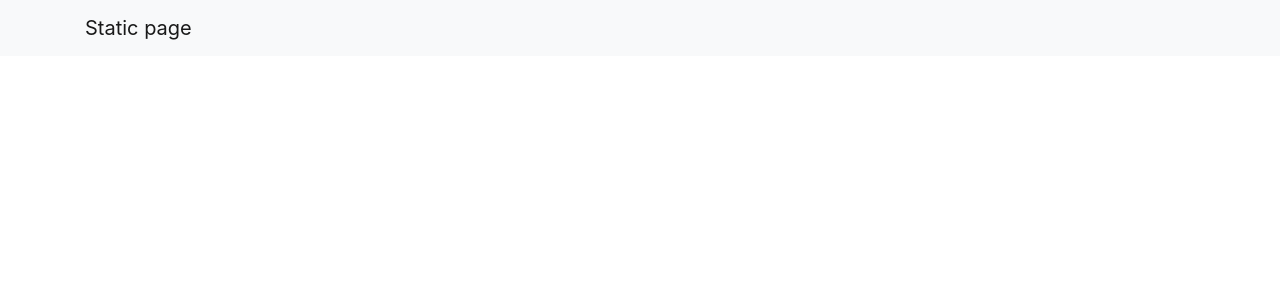
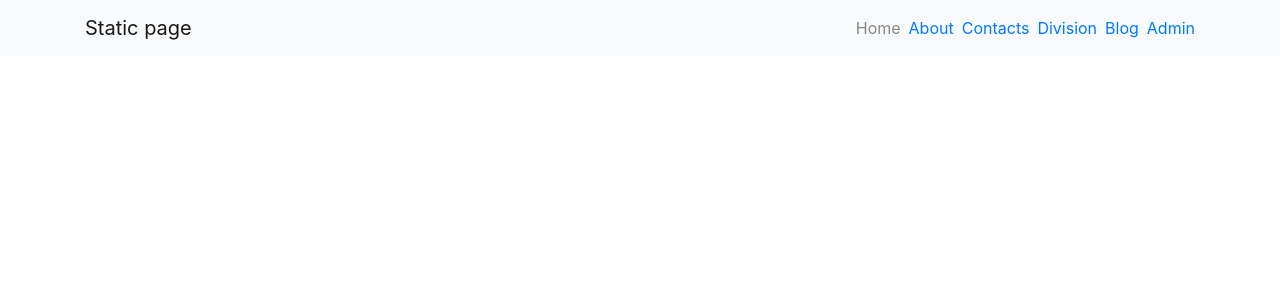
Before and after one commit to KadyrPoyraz228337/lesson65, a React (Create React App) app: page / in a window 1280 px wide. Shown: the top 300 px of the page. Built offline with nearby package versions, Linux system fonts and the light colour scheme; no server answers.

Commit message:
Создал компонент Page

```diff
--- a/src/App.js
+++ b/src/App.js
@@ -7,6 +7,7 @@ import {
     Route,
 } from "react-router-dom";
 import {Container} from "reactstrap";
+import Page from "./Components/Page/Page";
 
 
 function App() {
@@ -15,7 +16,10 @@ function App() {
         <Router>
             <Navigation/>
             <Container>
-
+                <Switch>
+                    <Route path='/' exact component={Page}/>
+                    <Route path='/:pageName' component={Page}/>
+                </Switch>
             </Container>
         </Router>
     </div>
--- a/src/Components/Navigation/Navigation.js
+++ b/src/Components/Navigation/Navigation.js
@@ -6,7 +6,7 @@ const Navigation = () => {
     return (
         <Navbar color="light" light expand="md">
             <Container>
-                <NavbarBrand href="/">Static page</NavbarBrand>
+                <NavbarBrand>Static page</NavbarBrand>
                 <Toolbar/>
             </Container>
         </Navbar>
--- a/src/Components/Navigation/Toolbar/Toolbar.js
+++ b/src/Components/Navigation/Toolbar/Toolbar.js
@@ -1,28 +1,18 @@
 import React, {Component} from 'react';
 import {Nav} from "reactstrap";
-import axios from 'axios';
 import ToolbarItem from "./ToolbarItem/ToolbarItem";
 
 class Toolbar extends Component {
-    state = {
-      pages: null,
-    };
-    async componentDidMount() {
-        const resp = await axios('https://lesson-65-kadyr.firebaseio.com/pages.json');
-        const pages = Object.keys(resp.data);
-        this.setState({pages});
-    }
 
     render() {
-        return this.state.pages && (
+        return (
             <Nav className="ml-auto" navbar>
-                {this.state.pages.map(page => {
-                    return (
-                        <ToolbarItem key={page} to={`/${page}`}>
-                            {page}
-                        </ToolbarItem>
-                    )
-                })}
+                <ToolbarItem to='/'>Home</ToolbarItem>
+                <ToolbarItem to='/about'>About</ToolbarItem>
+                <ToolbarItem to='/contacts'>Contacts</ToolbarItem>
+                <ToolbarItem to='/division'>Division</ToolbarItem>
+                <ToolbarItem to='/blog'>Blog</ToolbarItem>
+                <ToolbarItem to='/admin'>Admin</ToolbarItem>
             </Nav>
         )
     }
--- a/src/Components/Navigation/Toolbar/ToolbarItem/ToolbarItem.css
+++ b/src/Components/Navigation/Toolbar/ToolbarItem/ToolbarItem.css
@@ -0,0 +1,5 @@
+.active {
+    pointer-events: none;
+    cursor: default;
+    color: #888;
+}
--- a/src/Components/Navigation/Toolbar/ToolbarItem/ToolbarItem.js
+++ b/src/Components/Navigation/Toolbar/ToolbarItem/ToolbarItem.js
@@ -1,13 +1,15 @@
 import React from 'react';
-import {Container, NavItem} from "reactstrap";
+import {NavItem} from "reactstrap";
 import {NavLink} from "react-router-dom";
+import './ToolbarItem.css'
 
 const ToolbarItem = (
     {children, to}
 ) => {
+    const path = to === '/' ? '/' : to;
     return (
         <NavItem className='ml-2'>
-            <NavLink to={to}>{children}</NavLink>
+            <NavLink to={path} exact>{children}</NavLink>
         </NavItem>
     );
 };
--- /dev/null
+++ b/src/Components/Page/Page.js
@@ -0,0 +1,33 @@
+import React, {Component} from 'react';
+import axios from 'axios';
+
+class Page extends Component {
+    state = {
+      content: null,
+    };
+
+    componentDidMount() {
+        this.getData();
+    }
+    componentDidUpdate(prevProps) {
+        if(prevProps !== this.props) {
+            this.getData();
+        }
+    }
+    getData = async () => {
+        const page = this.props.match.params.pageName ? this.props.match.params.pageName : 'home';
+        const resp = await axios.get('https://lesson-65-kadyr.firebaseio.com/pages/' + page + '.json');
+        this.setState({content: resp.data})
+    };
+
+    render() {
+        return this.state.content && (
+            <div className='text-center'>
+                <h1>{this.state.content.title}</h1>
+                <p>{this.state.content.content}</p>
+            </div>
+        );
+    }
+}
+
+export default Page;
```
